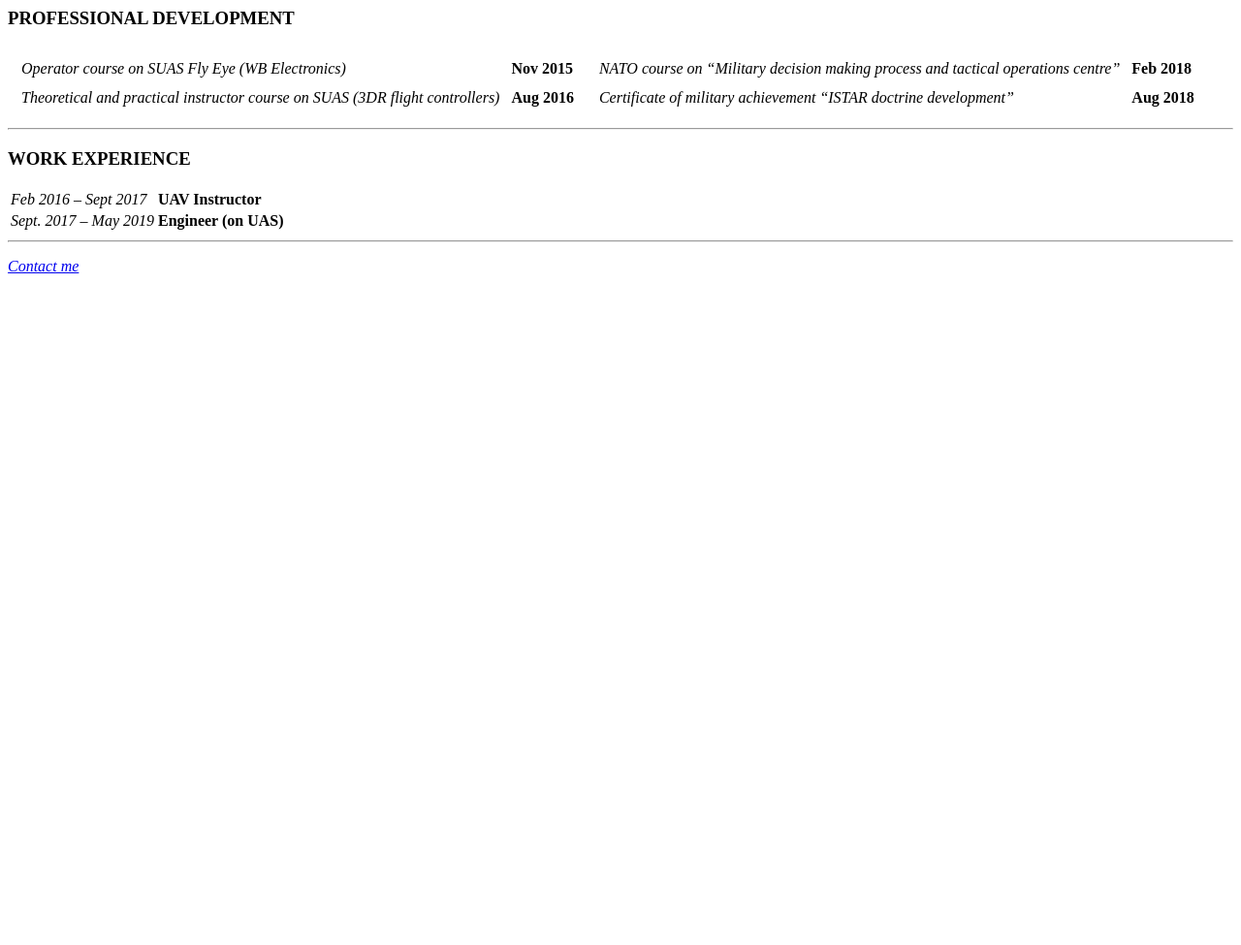
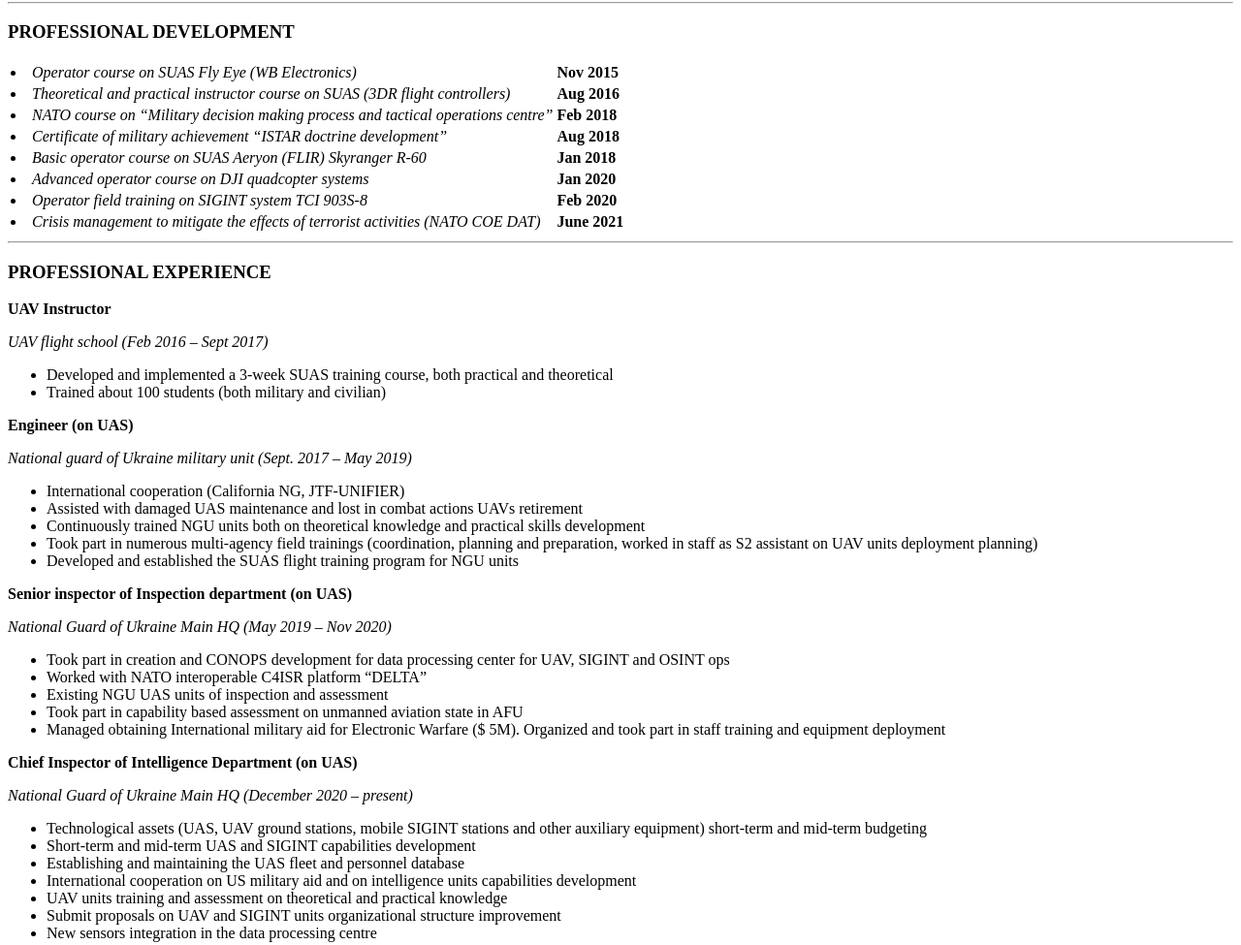
Before and after one commit to Marinair182/cv, a plain HTML site: page index.html in a window 1280 px wide. Shown: the part 638-1613 px from the top of the page at 97% size. Before the commit the page ends 938 px from the top, so only its background shows below. Drawn offline with Linux system fonts and the light colour scheme.

Commit message:
Update index.html

```diff
--- a/index.html
+++ b/index.html
@@ -1,8 +1,7 @@
-<!DOCTYPE html>
 <html lang="en">
     <head>
         <meta charset="UTF-8">
-        <title>❤ Maryna's Personal Web-site</title>
+        <title>Maryna Tsirkun CV</title>
     </head>
     <body>
         <table cellspacing="20">
@@ -19,7 +18,8 @@
                         <li>UAS lifecycle management</li>
                         <li>Hands on experience as a lecturer and field instructor on SUAS</li>
                         <li>Skilled with SUAS and SIGINT operations, NATO CONOPS (MDMP, TOC)</li>
-                        <li>Fluent in English, Ukrainian, Russian</li>
+                        <li>Python basic knowledge</li>
+                        <li>Fluent in English, Ukrainian, Russian</li>>
                     </ul>
                     <p><em><strong>Soft skills:</strong></em></p>
                     <ul>
@@ -40,53 +40,96 @@
         <hr>
         <h3>PROFESSIONAL DEVELOPMENT</h3>
         <table>
+            <ul>
                 <tr>
                     <td>
-                    <table cellspacing="10">
-                        <tr>
-                            <td><em>Operator course on SUAS Fly Eye (WB Electronics)</em></td>
+                        <li><em>Operator course on SUAS Fly Eye (WB Electronics)</em></li>
+                    </td>
                     <td><b>Nov 2015</b></td>
                 </tr>
+
                 <tr>
-                            <td><em>Theoretical and practical instructor course on SUAS (3DR flight controllers)</em></td>
+                    <td>
+                        <li><em>Theoretical and practical instructor course on SUAS (3DR flight controllers)</em></li>
+                    </td>
                     <td><b>Aug 2016</b></td>
                 </tr>
-                    </table>
+                <tr>
+                    <td>
+                        <li><em>NATO course on “Military decision making process and tactical operations centre”</em></li>
                     </td>
-                <td>
-                    <table cellspacing="10">
-                        <tr>
-                            <td><em>NATO course on “Military decision making process and tactical operations centre”</em></td>
                     <td><b>Feb 2018</b></td>
                 </tr>
                 <tr>
-                            <td><em>Certificate of military achievement “ISTAR doctrine development”</em></td>
+                    <td>
+                        <li><em>Certificate of military achievement “ISTAR doctrine development”</em></li>
+                    </td>
                     <td><b>Aug 2018</b></td>
                 </tr>
-                    </table>
+                <tr>
+                    <td>
+                        <li><em>Basic operator course on SUAS Aeryon (FLIR) Skyranger R-60 </em></li>
                     </td>
+                    <td><b>Jan 2018</b></td>
                 </tr>
+                <tr>
+                    <td>
+                        <li><em>Advanced operator course on DJI quadcopter systems</em></li>
+                    </td>
+                    <td><b>Jan 2020</b></td>
+                </tr>
+                <tr>
+                    <td>
+                        <li><em>Operator field training on SIGINT system TCI 903S-8</em></li>
+                    </td>
+                    <td><b>Feb 2020</b></td>
+                </tr>
+                <tr>
+                    <td>
+                        <li><em>Crisis management to mitigate the effects of terrorist activities (NATO COE DAT)</em></li>
+                    </td>
+                    <td><b>June 2021</b></td>
+                </tr>
+
+            </ul>
         </table>
         <hr>
-        <h3>WORK EXPERIENCE</h3>
-        <table>
-<!--            <thead>-->
-<!--                <tr>-->
-<!--                    <th>Date</th>-->
-<!--                    <th>Work</th>-->
-<!--                </tr>-->
-<!--            </thead>-->
-            <tbody>
-                <tr>
-                    <td><i>Feb 2016 – Sept 2017</i></td>
-                    <td><strong>UAV Instructor</strong></td>
-                </tr>
-                <tr>
-                     <td><i>Sept. 2017 – May 2019</i></td>
-                    <td><strong>Engineer (on UAS)</strong></td>
-                </tr>
-            </tbody>
-        </table>
+        <h3>PROFESSIONAL EXPERIENCE</h3>
+        <strong>UAV Instructor</strong>
+        <p><em>UAV flight school (Feb 2016 – Sept 2017)</em></p>
+        <ul>
+            <li>Developed and implemented a 3-week SUAS training course, both practical and theoretical</li>
+            <li>Trained about 100 students (both military and civilian)</li>
+        </ul>
+        <p><strong>Engineer (on UAS)</strong></p>
+        <p><em>National guard of Ukraine military unit (Sept. 2017 – May 2019)</em></p>
+        <ul>
+            <li>International cooperation (California NG, JTF-UNIFIER)</li>
+            <li>Assisted with damaged UAS maintenance and lost in combat actions UAVs retirement</li>
+            <li>Continuously trained NGU units both on theoretical knowledge and practical skills development</li>
+            <li>Took part in numerous multi-agency field trainings (coordination, planning and preparation, worked in staff as S2 assistant on UAV units deployment planning)</li>
+            <li>Developed and established the SUAS flight training program for NGU units</li>
+        </ul>
+        <p><strong>Senior inspector of Inspection department (on UAS)</strong></p>
+        <p><em>National Guard of Ukraine Main HQ (May 2019 – Nov 2020)</em></p>
+        <ul>
+            <li>Took part in creation and CONOPS development for data processing center for UAV, SIGINT and OSINT ops</li>
+            <li>Worked with NATO interoperable C4ISR platform “DELTA”</li>
+            <li>Existing NGU UAS units of inspection and assessment</li>
+            <li>Took part in capability based assessment on unmanned aviation state in AFU</li>
+            <li>Managed obtaining International military aid for Electronic Warfare ($ 5M). Organized and took part in staff training and equipment deployment</li>
+        </ul>
+        <p><strong>Chief Inspector of Intelligence Department (on UAS)</strong></p>
+        <p><em>National Guard of Ukraine Main HQ (December 2020 – present)</em></p>
+        <ul>
+            <li>Technological assets (UAS, UAV ground stations, mobile SIGINT stations and other auxiliary equipment) short-term and mid-term budgeting</li>
+            <li>Short-term and mid-term UAS and SIGINT capabilities development </li>
+            <li>Establishing and maintaining the UAS fleet and personnel database</li>
+            <li>International cooperation on US military aid and on intelligence units capabilities development</li>
+            <li>UAV units training and assessment on theoretical and practical knowledge</li>
+            <li>Submit proposals on UAV and SIGINT units organizational structure improvement</li>
+            <li>New sensors integration in the data processing centre</li>
+        </ul>
         <hr>
         <p><a href="contacts.html"><i>Contact me</i></a></p>
     </body>
```
Lines whose indentation alone changed are shown as unchanged.
